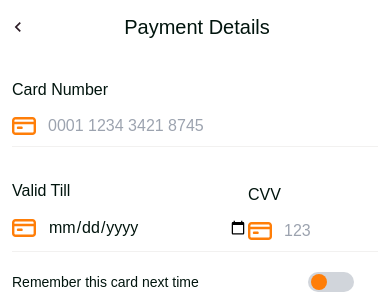
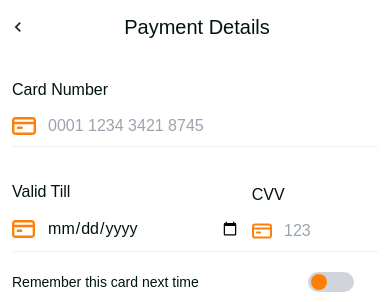
Before and after one commit to Dennardavid/HNG-stage2, a Next.js app: page /checkout in a window 390 px wide. Shown: the top 302 px of the page. Built offline with nearby package versions, Linux system fonts and the light colour scheme.

Commit message:
checkout mobile

```diff
--- a/src/app/checkout/checkoutdetails.js
+++ b/src/app/checkout/checkoutdetails.js
@@ -51,7 +51,7 @@ const CardDetailsSection = () => (
       </div>
     </div>
 
-    <div className="mt-8 flex justify-between border-b-[0.5px] border-b-[#f2f1f0] pb-2">
+    <div className="mt-8 flex justify-between items-center gap-3 border-b-[0.5px] border-b-[#f2f1f0] pb-2">
       <div>
         <label htmlFor="date">Valid Till</label>
         <br />
```
